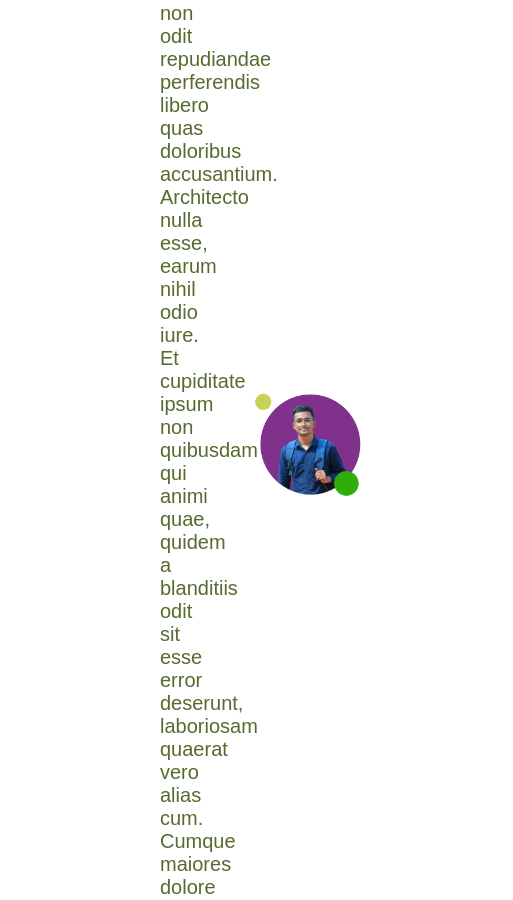
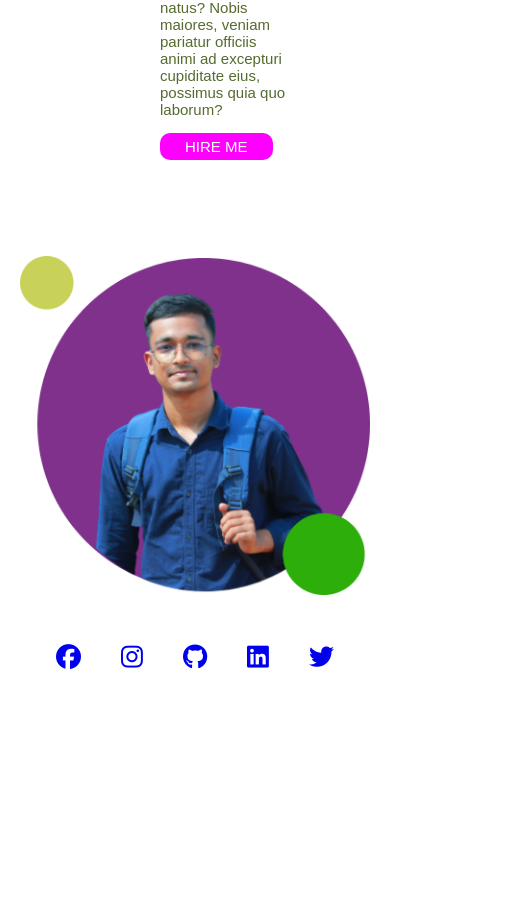
Before and after one commit to shantokarmoker8/my1stPortfolio, a plain HTML site: page index.html in a window 390 px wide. Shown: the part 1093-1993 px from the top of the page, 513 px wide, since content can reach past the window. After the commit the page ends 1793 px from the top, so only its background shows below. Drawn offline with Linux system fonts and the light colour scheme; a web font is replaced by a local one.

Commit message:
mobile responsive

```diff
--- a/css/responsive.css
+++ b/css/responsive.css
@@ -0,0 +1,31 @@
+@media (max-width: 576px) {
+  .full-area {
+    display: block;
+  }
+  .section-1 {
+    width: 100%;
+  }
+  .section-1 h1 {
+    font-size: 25px;
+  }
+  .section-1 h3 {
+    font-size: 25px;
+  }
+  .section-1 p {
+    font-size: 15px;
+  }
+  .section-1 a {
+    padding: 5px 25px;
+    font-size: 15px;
+  }
+  .section-2 {
+    width: 100%;
+    padding: 0 20px;
+    margin-bottom: 50px;
+  }
+  .icons ul li a i {
+    font-size: 25px;
+    padding: 0 20px;
+    margin-bottom: 30px;
+  }
+}
--- a/css/style.css
+++ b/css/style.css
@@ -58,8 +58,7 @@ body {
 .section-2 img {
   max-width: 100%;
 }
-.icons {
-}
+
 .icons ul {
   display: flex;
   list-style: none;
--- a/index.html
+++ b/index.html
@@ -41,7 +41,7 @@
         <a href="cv/MyCv.pdf">hire me</a>
       </div>
       <div class="section-2">
-        <img src="images/New-Project.png" alt="" />
+        <img src="images/New-Project2.0.png" alt="" />
       </div>
     </div>
     <div class="icons">
```
Also changed, not shown: images/New-Project2.0.png (added).
